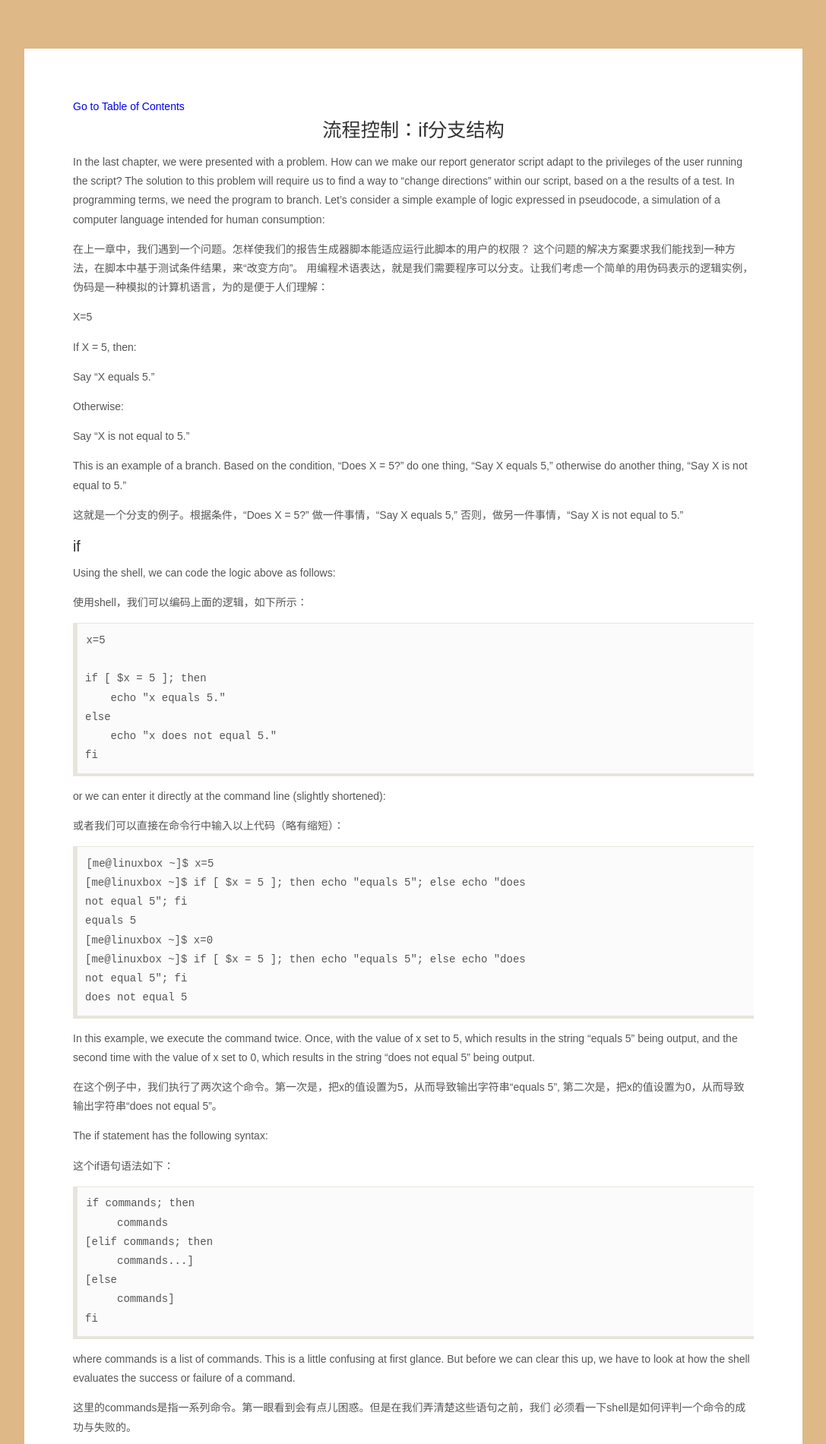
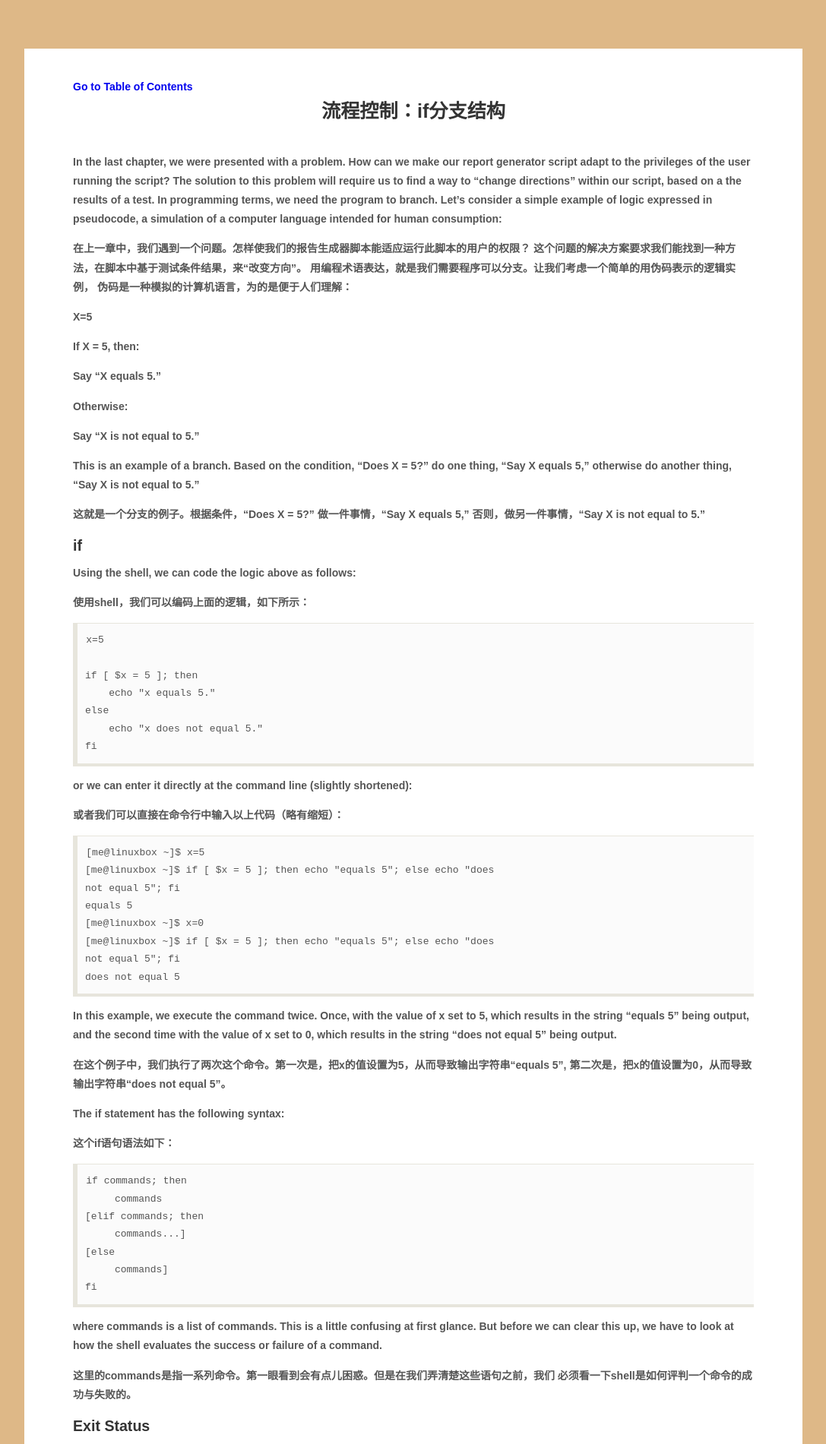
Before and after one commit to billie66/TLCL, a Jekyll site: the page built from book/if.md, in a window 1280 px wide. Shown: the top 1901 px of the page at 76% size, without its empty margins (96-1183 px from the left). Built offline with Jekyll 4.4.1, drawn with Linux system fonts in a browser that asks for light colours; Markdown is read by kramdown in place of the engine named in the settings.

Commit message:
adjust page

```diff
--- a/_layouts/book.html
+++ b/_layouts/book.html
@@ -13,8 +13,7 @@
 <div id="wrapper" class="typo">
 
 <a href="index.html">Go to Table of Contents</a>
-<h1 style="text-align:center">{{ page.title }}</h1>
-
+<h1 style="text-align:center">{{ page.title }}</h1><br>
 {{ content }}
 </div>
 
--- a/css/tlcl.css
+++ b/css/tlcl.css
@@ -10,7 +10,7 @@ html {
 
 #wrapper {
   margin: 5% 10%;
-  padding: 5%;
+  padding: 3% 5%;
   min-width: 480px;
   background-color: white;
 }
@@ -27,6 +27,7 @@ div.code pre{
 pre {
   border: 1px solid #E7E5DC;
   border-width: 1px 0 4px 6px;
+  font-size: 13px;
 }
 
 code {
--- a/css/typo.css
+++ b/css/typo.css
@@ -28,7 +28,7 @@ audio, canvas, video {
 
 /* 要注意表单元素并不继承父级 font 的问题 */
 body, button, input, select, textarea {
-	font: 500 14px/1.8 'Hiragino Sans GB', sans-serif;
+	font: 600 14px/1.8 'Hiragino Sans GB', sans-serif;
 }
 
 /* 去掉各Table  cell 的边距并让其边重合 */
@@ -178,8 +178,7 @@ small {
 }
 
 h1, h2, h3, h4, h5, h6{
-	font-weight: 500;
-	font-weight: 800\9;
+	font-weight: bold;
 	color:#333;
 }
 
```
